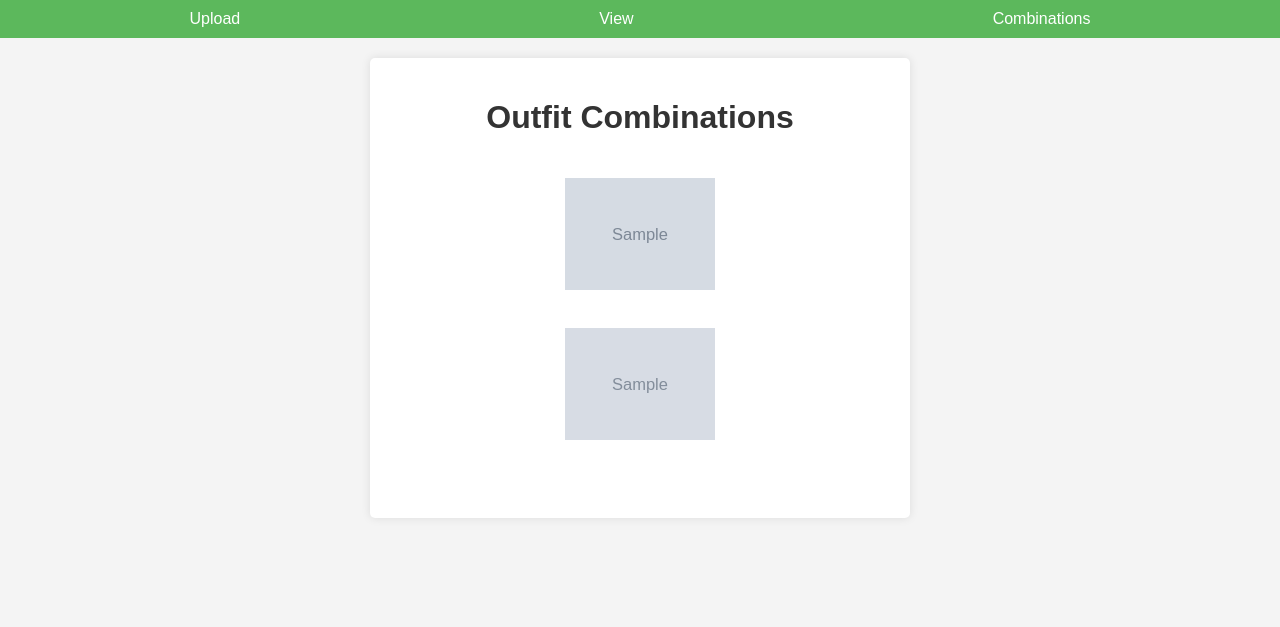
After one commit to Lyon03/WardrobeRecommender, a Flask app: page /combinations in a window 1280 px wide. The commit adds this page. Shown: the top 627 px of the page. Run offline with Flask 3, Linux system fonts and the light colour scheme; grey boxes marked "Sample" are stand-in pictures; a database or web service that is not in the repository returns one stand-in record (values such as "Sample title"); some libraries are stand-ins or nearby versions.

Commit message:
v2: added combinations & delete

```diff
--- a/app.py
+++ b/app.py
@@ -48,16 +48,55 @@ def upload_file():
 def view_images():
     conn = get_db_connection()
     cur = conn.cursor()
-    cur.execute("SELECT image_filename FROM clothing_images")  # Adjust this query as necessary
+    cur.execute("SELECT image_filename, clothing_type FROM clothing_images")  # Adjust this query as necessary
     images = cur.fetchall()
     cur.close()
     conn.close()
 
-    # Flatten the list of tuples
-    images = [image[0] for image in images]
+    # Debugging: Print out paths to check them
+    for image, clothing_type in images:
+        print(f"Image Path: {os.path.join('static/images', image)}")
 
     return render_template('view.html', images=images)
 
+@app.route('/combinations')
+def combinations():
+    conn = get_db_connection()
+    cur = conn.cursor()
+
+    # Fetch tops and bottoms from the database
+    cur.execute("SELECT image_filename FROM clothing_images WHERE clothing_type = 'top'")
+    tops = cur.fetchall()
+
+    cur.execute("SELECT image_filename FROM clothing_images WHERE clothing_type = 'bottom'")
+    bottoms = cur.fetchall()
+
+    cur.close()
+    conn.close()
+
+    # Create combinations (all possible pairs of tops and bottoms)
+    combinations = [(top[0], bottom[0]) for top in tops for bottom in bottoms]
+
+    return render_template('combinations.html', combinations=combinations)
+
+@app.route('/delete/<image_filename>', methods=['POST'])
+def delete_image(image_filename):
+    # Delete the image file from the 'static/images' folder
+    image_path = os.path.join('static/images', image_filename)
+    if os.path.exists(image_path):
+        os.remove(image_path)
+
+    # Remove the image entry from the database
+    conn = get_db_connection()
+    cur = conn.cursor()
+    cur.execute("DELETE FROM clothing_images WHERE image_filename = %s", (image_filename,))
+    conn.commit()
+    cur.close()
+    conn.close()
+
+    flash(f'Image "{image_filename}" deleted successfully!', 'success')
+
+    return redirect(url_for('view_images'))
 
 if __name__ == '__main__':
     app.run(debug=True)
--- a/static/style.css
+++ b/static/style.css
@@ -89,3 +89,84 @@ button:hover {
     max-height: 150px;
     border-radius: 5px;
 }
+
+.combinations-gallery {
+    display: flex;
+    flex-wrap: wrap;
+    gap: 20px;
+    justify-content: center;
+}
+
+.outfit {
+    position: relative;
+    width: 150px;
+    height: 300px;
+    margin: 10px;
+}
+
+.outfit-item {
+    position: absolute;
+    top: 0;
+    left: 0;
+    width: 100%;
+    height: 100%;
+    object-fit: cover;
+    border-radius: 8px;
+    box-shadow: 0 4px 8px rgba(0, 0, 0, 0.2);
+}
+
+.outfit-item.top {
+    z-index: 2; /* Top image appears on top */
+    opacity: 0.8;
+}
+
+.outfit-item.bottom {
+    z-index: 1; /* Bottom image appears behind */
+    opacity: 0.9;
+}
+
+.combinations-gallery {
+    display: flex;
+    flex-wrap: wrap;
+    gap: 20px;
+    justify-content: center;
+}
+
+.combination-item {
+    position: relative;
+    width: 150px; /* Adjust as needed */
+    height: 300px; /* Adjust as needed */
+    margin: 20px;
+}
+
+.top-image img {
+    width: 100%;
+    height: auto;
+}
+
+.bottom-image {
+    position: absolute;
+    top: 50%; /* Position bottom image halfway over the top image */
+    width: 100%;
+    height: 100%;
+}
+
+.bottom-image img {
+    width: 100%;
+    height: auto;
+    opacity: 0.95; /* Slight translucency */
+}
+
+.delete-button {
+    background-color: red;
+    color: white;
+    border: none;
+    padding: 5px 10px;
+    cursor: pointer;
+    border-radius: 5px;
+    font-size: 14px;
+}
+
+.delete-button:hover {
+    background-color: darkred;
+}
--- /dev/null
+++ b/templates/combinations.html
@@ -0,0 +1,33 @@
+<!DOCTYPE html>
+<html lang="en">
+<head>
+    <meta charset="UTF-8">
+    <meta name="viewport" content="width=device-width, initial-scale=1.0">
+    <title>Clothing Combinations</title>
+    <link rel="stylesheet" href="{{ url_for('static', filename='style.css') }}">
+</head>
+<body>
+    <nav class="navbar">
+        <ul>
+            <li><a href="/">Upload</a></li>
+            <li><a href="/view">View</a></li>
+            <li><a href="/combinations">Combinations</a></li>
+        </ul>
+    </nav>
+    <div class="container">
+        <h1>Outfit Combinations</h1>
+        <div class="combinations-gallery">
+            {% for top, bottom in combinations %}
+                <div class="combination-item">
+                    <div class="top-image">
+                        <img src="{{ url_for('static', filename='images/' + top) }}" alt="Top">
+                    </div>
+                    <div class="bottom-image">
+                        <img src="{{ url_for('static', filename='images/' + bottom) }}" alt="Bottom">
+                    </div>
+                </div>
+            {% endfor %}
+        </div>
+    </div>
+</body>
+</html>
--- a/templates/index.html
+++ b/templates/index.html
@@ -11,6 +11,7 @@
         <ul>
             <li><a href="/">Upload</a></li>
             <li><a href="/view">View</a></li>
+            <li><a href="/combinations">Combinations</a></li>
         </ul>
     </nav>
     <div class="container">
```
Also changed, not shown: templates/view.html (+7 -2 lines), static/images/Untitled design (5).png (deleted), static/images/album cover.jpg (deleted), static/images/image1.jpeg (deleted), static/images/image2.jpeg (deleted), static/images/pants.jpg (added), static/images/pants2.jpg (added), static/images/pants3.jpg (added), static/images/tee.jpg (added), static/images/tee3.jpg (added).
